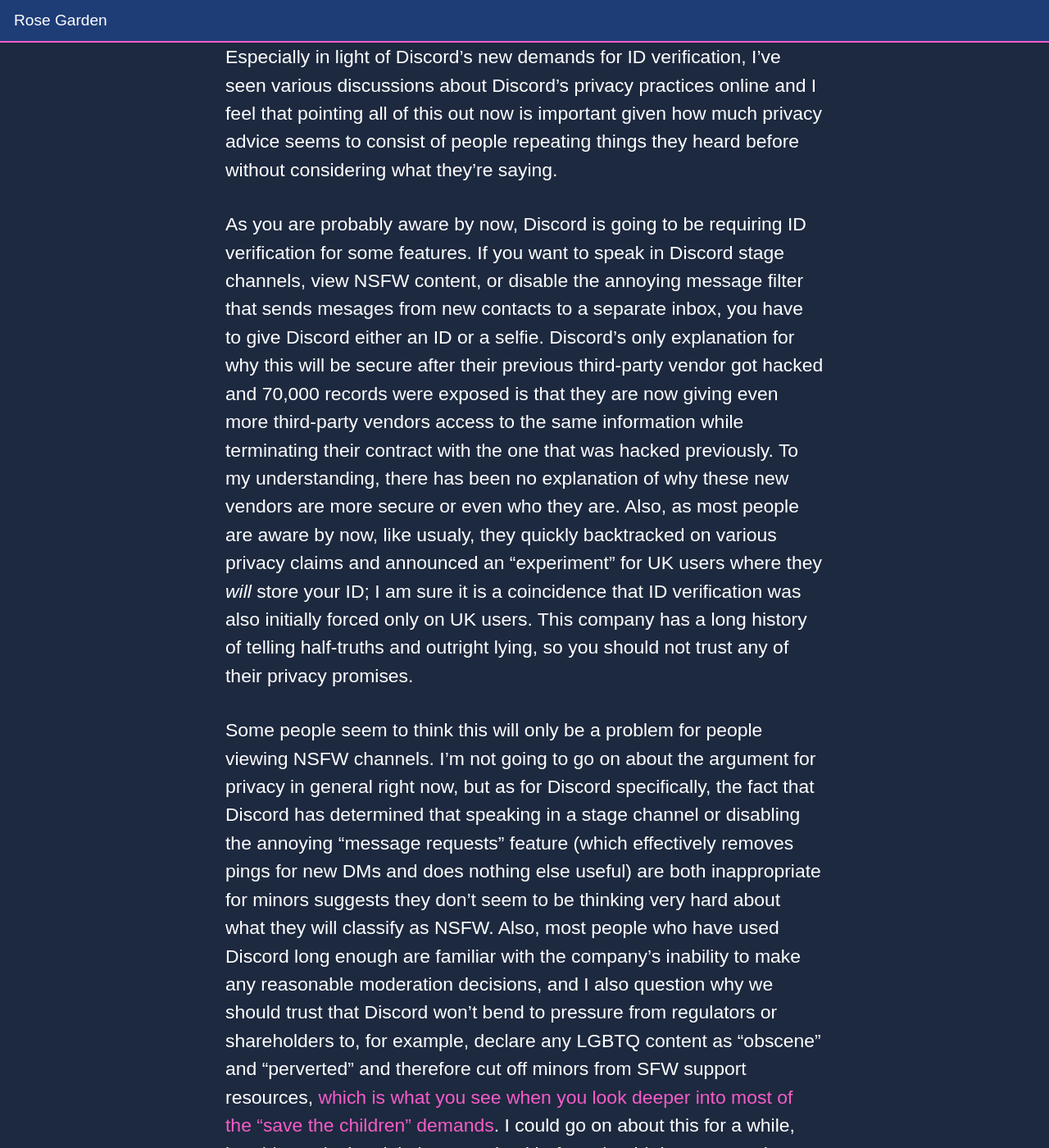
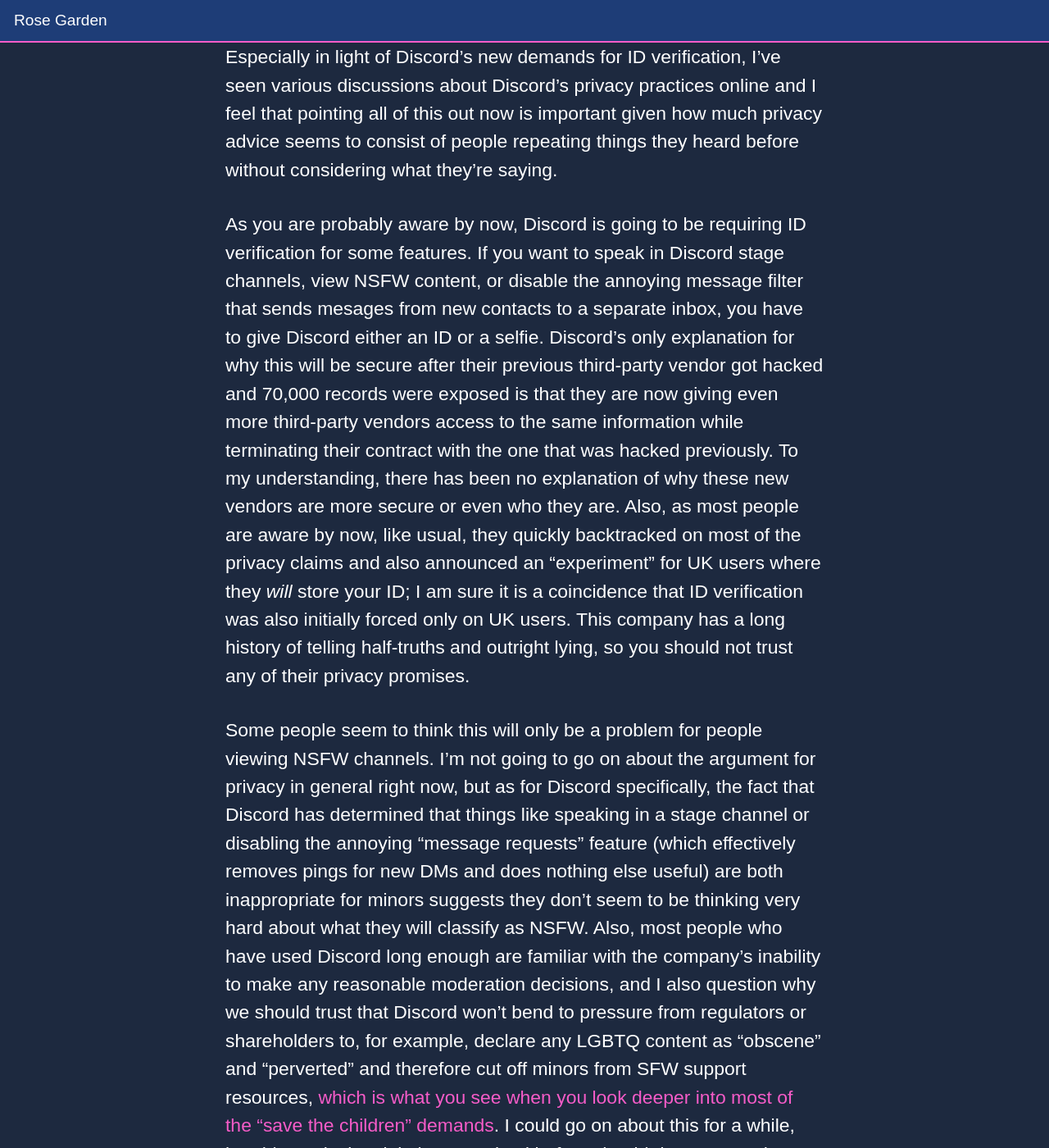
Before and after one commit to colleirose/colleirose.github.io, a Jekyll site: the page built from _posts/2026-02-10-improving-discord-privacy.md, in a window 1280 px wide and 1400 px high, scrolled down 352 px. Shown: the whole window at 82% size. Built offline with Jekyll 4.4.1, drawn with Linux system fonts in a browser that asks for light colours; some web fonts are replaced.

Commit message:
fix typo

```diff
--- a/_posts/2026-02-10-improving-discord-privacy.md
+++ b/_posts/2026-02-10-improving-discord-privacy.md
@@ -7,9 +7,9 @@
 
 Especially in light of Discord's new demands for ID verification, I've seen various discussions about Discord's privacy practices online and I feel that pointing all of this out now is important given how much privacy advice seems to consist of people repeating things they heard before without considering what they're saying.
 
-As you are probably aware by now, Discord is going to be requiring ID verification for some features. If you want to speak in Discord stage channels, view NSFW content, or disable the annoying message filter that sends mesages from new contacts to a separate inbox, you have to give Discord either an ID or a selfie. Discord's only explanation for why this will be secure after their previous third-party vendor got hacked and 70,000 records were exposed is that they are now giving even more third-party vendors access to the same information while terminating their contract with the one that was hacked previously. To my understanding, there has been no explanation of why these new vendors are more secure or even who they are. Also, as most people are aware by now, like usualy, they quickly backtracked on various privacy claims and announced an "experiment" for UK users where they <i>will</i> store your ID; I am sure it is a coincidence that ID verification was also initially forced only on UK users. This company has a long history of telling half-truths and outright lying, so you should not trust any of their privacy promises.
+As you are probably aware by now, Discord is going to be requiring ID verification for some features. If you want to speak in Discord stage channels, view NSFW content, or disable the annoying message filter that sends mesages from new contacts to a separate inbox, you have to give Discord either an ID or a selfie. Discord's only explanation for why this will be secure after their previous third-party vendor got hacked and 70,000 records were exposed is that they are now giving even more third-party vendors access to the same information while terminating their contract with the one that was hacked previously. To my understanding, there has been no explanation of why these new vendors are more secure or even who they are. Also, as most people are aware by now, like usual, they quickly backtracked on most of the privacy claims and also announced an "experiment" for UK users where they <i>will</i> store your ID; I am sure it is a coincidence that ID verification was also initially forced only on UK users. This company has a long history of telling half-truths and outright lying, so you should not trust any of their privacy promises.
 
-Some people seem to think this will only be a problem for people viewing NSFW channels. I'm not going to go on about the argument for privacy in general right now, but as for Discord specifically, the fact that Discord has determined that speaking in a stage channel or disabling the annoying "message requests" feature (which effectively removes pings for new DMs and does nothing else useful) are both inappropriate for minors suggests they don't seem to be thinking very hard about what they will classify as NSFW. Also, most people who have used Discord long enough are familiar with the company's inability to make any reasonable moderation decisions, and I also question why we should trust that Discord won't bend to pressure from regulators or shareholders to, for example, declare any LGBTQ content as "obscene" and "perverted" and therefore cut off minors from SFW support resources, <a href="https://www.erininthemorning.com/p/senator-admits-kids-online-safety">which is what you see when you look deeper into most of the "save the children" demands</a>. I could go on about this for a while, but this particular violation I received before should demonstrate how bizarre Discord's moderation is:
+Some people seem to think this will only be a problem for people viewing NSFW channels. I'm not going to go on about the argument for privacy in general right now, but as for Discord specifically, the fact that Discord has determined that things like speaking in a stage channel or disabling the annoying "message requests" feature (which effectively removes pings for new DMs and does nothing else useful) are both inappropriate for minors suggests they don't seem to be thinking very hard about what they will classify as NSFW. Also, most people who have used Discord long enough are familiar with the company's inability to make any reasonable moderation decisions, and I also question why we should trust that Discord won't bend to pressure from regulators or shareholders to, for example, declare any LGBTQ content as "obscene" and "perverted" and therefore cut off minors from SFW support resources, <a href="https://www.erininthemorning.com/p/senator-admits-kids-online-safety">which is what you see when you look deeper into most of the "save the children" demands</a>. I could go on about this for a while, but this particular violation I received before should demonstrate how bizarre Discord's moderation is:
 
 ![A Discord popup stating that the following message violated Discord's policy on child safety and that the user's account will be muted for 2 days: "But 'repeat offenders of server rules will be punished appropriately.'" No context is given and the message contains no other content.](../assets/img/stupid-ban.webp)
 
```
